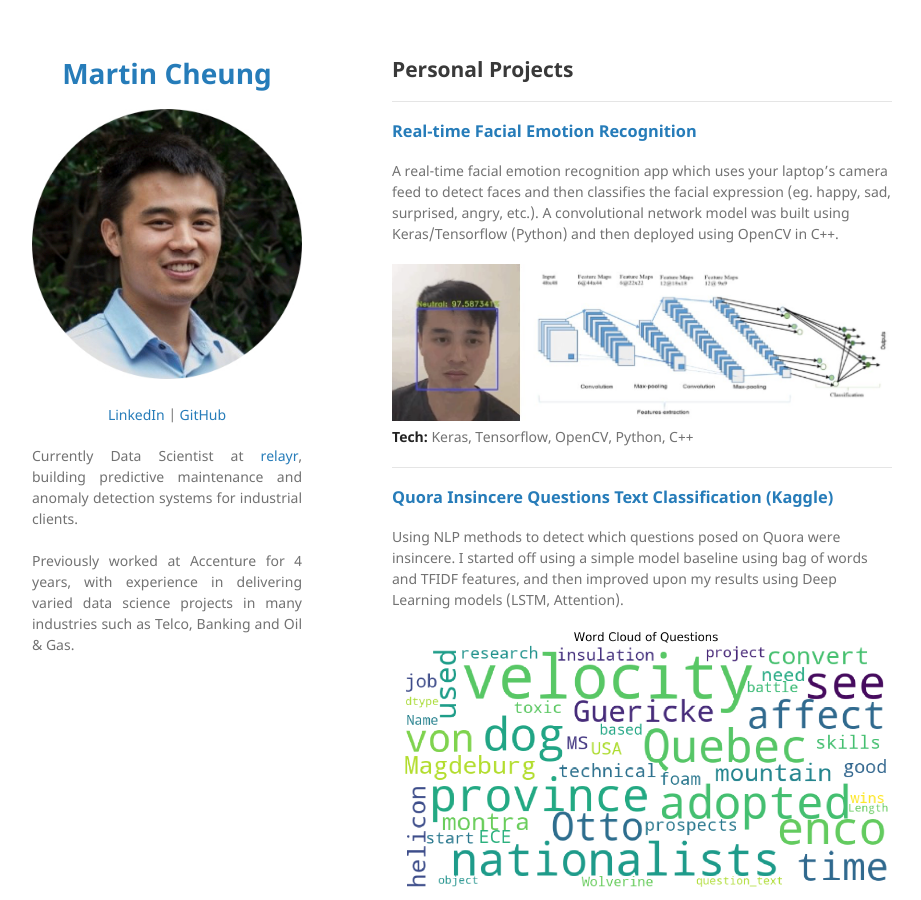
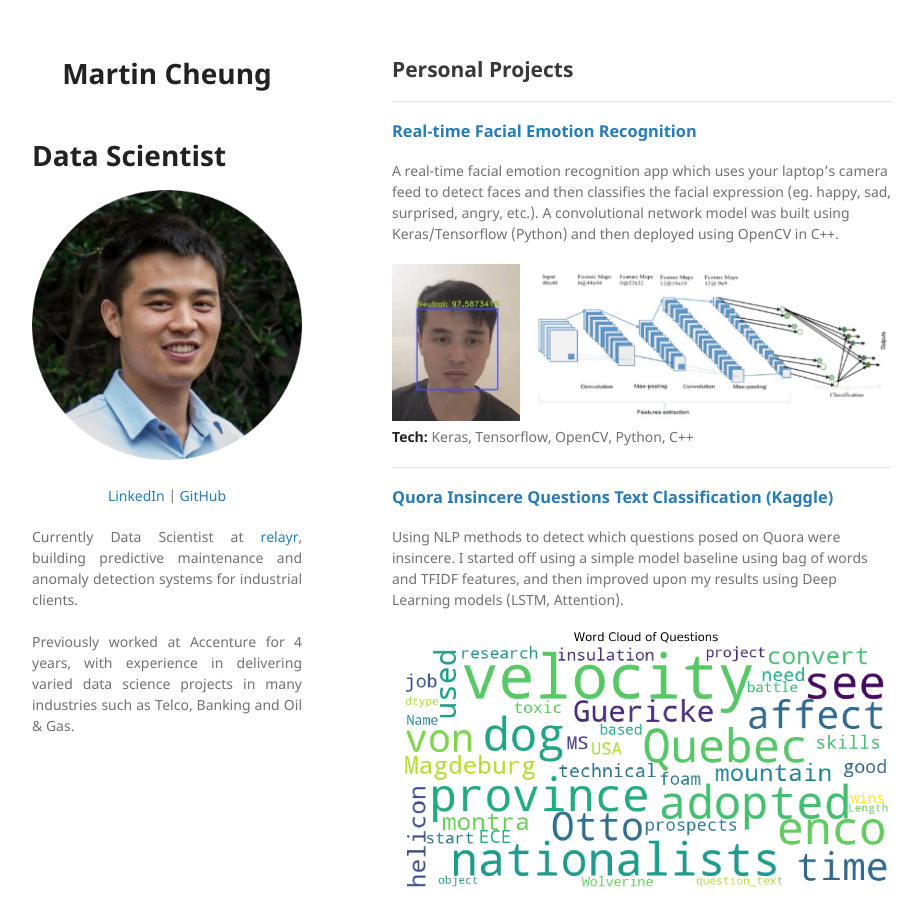
Before and after one commit to martycheung/martycheung.github.io, a Jekyll site: the page built from index.md, in a window 1280 px wide and 900 px high. Shown: the whole window, without its empty margins (178-1099 px from the left). Built offline with Jekyll 4.4.1, drawn with Linux system fonts in a browser that asks for light colours; our own code applies the rules of GitHub Pages for plain Markdown files.

```diff
--- a/_layouts/default.html
+++ b/_layouts/default.html
@@ -14,7 +14,7 @@
   <body>
     <div class="wrapper">
       <header>
-        <h1><a href="{{ "/" | absolute_url }}">{{ site.title | default: site.github.repository_name }}</a></h1>
+        <h1>{{ site.title | default: site.github.repository_name }}<br>Data Scientist</h1>
 
         {% if site.logo %}
           <img src="{{site.logo | relative_url}}" alt="Logo" />
```
